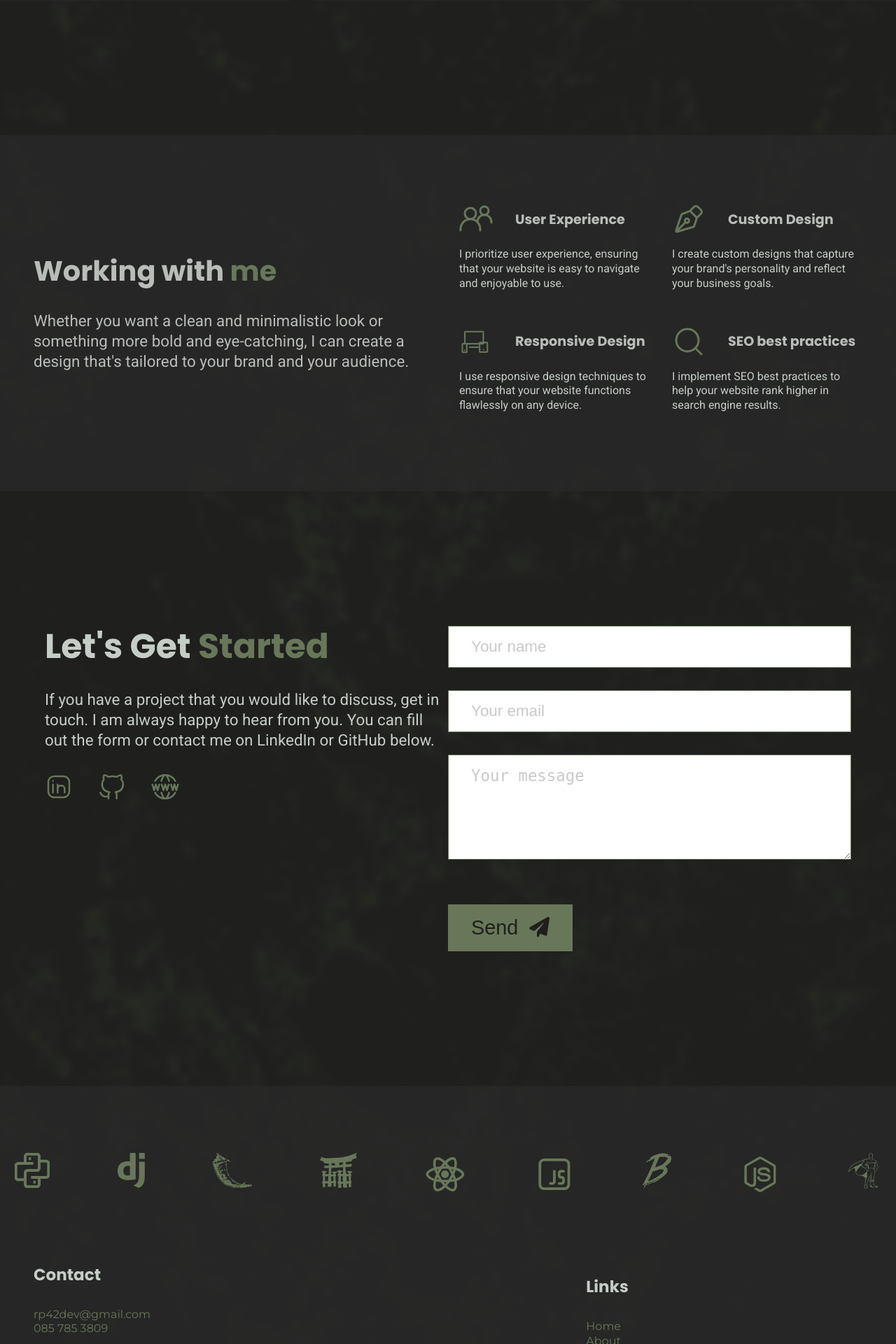
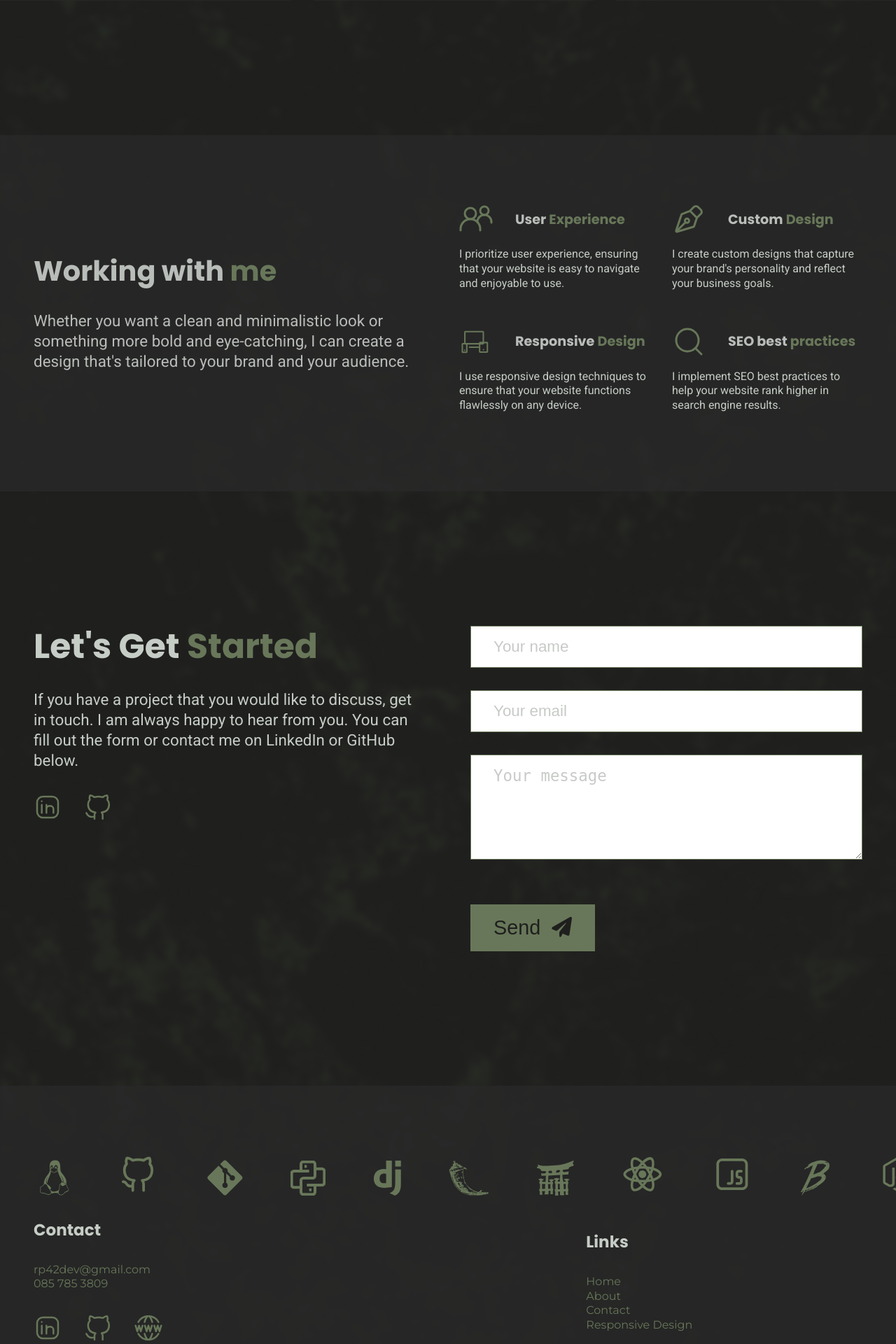
Before and after one commit to rp42dev/django_project, a Django app: page /about/ in a window 1280 px wide. Shown: the part 4046-5966 px from the top of the page at 70% size. Run offline with Django 4.2, Linux system fonts and the light colour scheme.

Commit message:
add content

```diff
--- a/DJANGO_PROJECT/static/css/style.css
+++ b/DJANGO_PROJECT/static/css/style.css
@@ -2082,7 +2082,6 @@
     flex-wrap: nowrap;
     flex-direction: row !important;
     gap: 2rem 2rem;
-
 }
 
 
@@ -2610,6 +2609,16 @@
 .flex__center {
     display: flex;
     justify-content: center;
+    align-items: center;
+}
+
+.flex__horizontal-center {
+    display: flex;
+    justify-content: center;
+}
+
+.flex__vertical-center {
+    display: flex;
     align-items: center;
 }
 
@@ -3094,10 +3103,18 @@
 .marquee__container {
     display: grid;
     grid-template-columns: repeat(2, 1fr);
+    width: 100%;
 }
 
 .marquee__text {
     display: inline-block;
+    white-space: nowrap;
+    width: 100%;
+}
+
+.marquee__text div {
+    display: inline-block;
+    white-space: nowrap;
 }
 
 
--- a/DJANGO_PROJECT/templates/base.html
+++ b/DJANGO_PROJECT/templates/base.html
@@ -65,9 +65,8 @@
     <div class="bg"></div>
 
     {% block footer %}
-    {% include 'partials/featured/featured-tech.html' %}
+    {% endblock %}
     {% include 'partials/footer.html' %}
-    {% endblock %}
 
     {% block postload_js %}
     {% endblock %}
--- a/DJANGO_PROJECT/templates/partials/footer.html
+++ b/DJANGO_PROJECT/templates/partials/footer.html
@@ -1,6 +1,8 @@
 {% load static %}
 <section>
-  <div class="bg-gray9 footer">
+  <div class="spacer"></div>
+  <div class="bg-gray9 footer py-4">
+    {% include 'partials/featured/featured-tech.html' %}
     <div class="container">
       <div class="flex__column px-2 px-sm-3">
 
@@ -46,6 +48,5 @@
 
       </div>
     </div>
-    <div class="spacer-3"></div>
   </div>
 </section>
--- a/home/templates/partials/about/featured-code.html
+++ b/home/templates/partials/about/featured-code.html
@@ -2,8 +2,8 @@
 <div class="">
     <div class="spacer"></div>
     <div class="container contact">
-        <article id="how" class="row bg-gray9 px-2 px-lg-2 py-6">
-            <div class="col-12 col-lg-6 justify-column-center mx-0 px-sm-1">
+        <article id="how" class="row bg-gray9 px-1 px-lg-2 py-6">
+            <div class="col-12 col-lg-6 justify-column-center px-1">
                 <h2 class="light">
                     Software <span class="primary">Development</span></h2>
                 <div class="spacer-2"></div>
--- a/home/templates/partials/featured/featured-contact.html
+++ b/home/templates/partials/featured/featured-contact.html
@@ -1,18 +1,16 @@
 {% load static %}
 <div class="spacer"></div>
 <section>
-    <div class="container contact px-2 px-md-4">
+    <div class="container contact px-0 px-lg-1">
       <div id="form" class="row">
-        <div class="col-12 col-md-6 flex__column">
+        <div class="col-12 col-md-6 flex__column px-2">
           <h1 class="Light ">Let's Get <span class=" primary">Started</span></h1>
-          <p class="medium-text form-text p-0 pr-md-4 ">
+          <p class="medium-text form-text">
             If you have a project that you would like to discuss, get in touch. I am always happy to hear from
-            you.
-
-            You can fill out the form or contact me on LinkedIn or GitHub below.</p>
-         {% include 'partials/links.html' %}
+            you. You can fill out the form or contact me on LinkedIn or GitHub below.</p>
+         {% include 'partials/links2.html' %}
         </div>
-        <div class="form__overlay col-12 col-md-6">
+        <div class="form__overlay col-12 col-md-6 px-2">
           <form action="" method="post" class="form">
             {% csrf_token %}
             <div class="form__group">
--- a/home/templates/partials/featured/featured-devices.html
+++ b/home/templates/partials/featured/featured-devices.html
@@ -4,7 +4,7 @@
   <div class="image__feature col-12 col-lg-6">
     <img src="{% static 'img/devices3.webp' %}" alt="Hero Image">
   </div>
-  <div class="px-2 px-lg-3 py-0 py-lg-4 flex__column col-12 col-lg-6 justify-column-center">
+  <div class="px-2 px-lg-3 py-0 flex__column col-12 col-lg-6 justify-column-center">
     <h2>Responsive <span class="primary">Design</span></h2>
     <p class="light medium-text">
       I believe that a website should be easy to use and navigate, no matter who you are or what
--- a/home/templates/partials/featured/featured-how.html
+++ b/home/templates/partials/featured/featured-how.html
@@ -2,8 +2,8 @@
 <div class="">
     <div class="spacer"></div>
     <div class="container contact">
-        <article id="how" class="row bg-gray9 px-2 px-lg-2 py-6">
-            <div class="col-12 col-lg-6 justify-column-center mx-0 px-sm-1">
+        <article id="how" class="row bg-gray9 px-1 px-lg-2 py-6">
+            <div class="col-12 col-lg-6 justify-column-center px-1">
                 <h2 class="light"> Working with<span class="primary"> me</span></h2>
                 <div class="spacer-2"></div>
                 <p class="light medium-text">
@@ -12,23 +12,23 @@
                 </p>
                 <div class="spacer-2 d-block d-none-lg"></div>
             </div>
-            <div class="col-12 col-lg-6 justify-column-center">
+            <div class="col-12 col-lg-6 justify-column">
 
                 <div class="row">
-                    <div class="col-12 col-sm-6 light form-text mx-0 px-sm-1">
+                    <div class="col-12 col-sm-6 light form-text px-0 px-sm-1">
                         <div class="flex__row icon-sm">
                             <img src="{% static 'icons\group.svg' %}" alt="User experience">
-                            <h6 class="light my-auto">User Experience</h6>
+                            <h6 class="light my-auto">User <span class="primary">Experience</span></h6>
                         </div>
                         <p class="py-1">
                             I prioritize user experience,
                             ensuring that your website is
                             easy to navigate and enjoyable to use.</p>
                     </div>
-                    <div class="col-12 col-sm-6 light form-text icon-sm mx-0 px-sm-1">
+                    <div class="col-12 col-sm-6 light form-text icon-sm px-0 px-sm-1">
                         <div class="flex__row icon-sm">
                             <img src="{% static 'icons\design-nib.svg' %}" alt="Custom design">
-                            <h6 class="light my-auto">Custom Design</h6>
+                            <h6 class="light my-auto">Custom <span class="primary">Design</span></h6>
                         </div>
                         <p class="py-1">
                             I create custom designs that capture your brand's
@@ -41,7 +41,7 @@
                     <div class="col-12 col-sm-6 light form-text icon-sm mx-0 px-sm-1">
                         <div class="flex__row icon-sm">
                             <img src="{% static 'icons\responsive.svg' %}" alt="responsive">
-                            <h6 class="light my-auto">Responsive Design</h6>
+                            <h6 class="light my-auto">Responsive <span class="primary">Design</span></h6>
                         </div>
                         <p class="py-1">
                             I use responsive design techniques to ensure that your
@@ -52,7 +52,7 @@
                     <div class="col-12 col-sm-6 light form-text icon-sm mx-0 px-sm-1">
                         <div class="flex__row icon-sm">
                             <img src="{% static 'icons\search.svg' %}" alt="seo">
-                            <h6 class="light my-auto">SEO best practices</h6>
+                            <h6 class="light my-auto">SEO best <span class="primary">practices</span></h6>
                         </div>
                         <p class="py-1">
                             I implement SEO best practices to help your website rank
--- a/home/templates/partials/featured/featured-services.html
+++ b/home/templates/partials/featured/featured-services.html
@@ -4,7 +4,7 @@
 <section>
   <div class="bg-gray9">
     <div class="container tech">
-      <div class="row tech p-0 py-2 py-lg-4 p-sm-2">
+      <div class="row tech px-0 py-4 px-sm-2">
 
         <div class="flex__item p-2">
           <div class="flex__row icon">
--- a/home/templates/partials/featured/featured-tech.html
+++ b/home/templates/partials/featured/featured-tech.html
@@ -1,12 +1,7 @@
 {% load static %}
-
-<div class="spacer"></div>
-<section class="row bg-gray9 x-hidden">
+<section class="row x-hidden">
   <div class="marquee__container x-scroll">
-
     <div class="marquee__text">
-      <div class="row2 tech p-0 py-2 py-lg-4 p-sm-2">
-
       <div class="p-2">
         <img src="{% static 'icons\tech\python.svg' %}" alt="Python">
       </div>
@@ -61,64 +56,4 @@
 
     </div>
   </div>
-
-    <div class="marquee__text">
-      <div class="row2 tech p-0 py-2 py-lg-4 p-sm-2">
-
-        <div class="p-2">
-          <img src="{% static 'icons\tech\python.svg' %}" alt="Python">
-        </div>
-
-        <div class="p-2">
-          <img src="{% static 'icons\tech\django.svg' %}" alt="Django">
-        </div>
-
-        <div class="p-2">
-          <img src="{% static 'icons\tech\flask.svg' %}" alt="flask">
-        </div>
-
-        <div class="p-2">
-          <img src="{% static 'icons\tech\jinja.svg' %}" alt="jinja">
-        </div>
-
-        <div class="p-2">
-          <img src="{% static 'icons\tech\react.svg' %}" alt="React">
-        </div>
-
-        <div class="p-2">
-          <img src="{% static 'icons\tech\javascript.svg' %}" alt="JavaScript">
-        </div>
-
-        <div class="p-2">
-          <img src="{% static 'icons\tech\babel.svg' %}" alt="babel">
-        </div>
-
-        <div class="p-2">
-          <img src="{% static 'icons\tech\nodejs.svg' %}" alt="nodejs">
-        </div>
-
-        <div class="p-2">
-          <img src="{% static 'icons\tech\gsap.svg' %}" alt="gsap">
-        </div>
-
-        <div class="p-2">
-          <img src="{% static 'icons\tech\nginx.svg' %}" alt="nginx">
-        </div>
-
-        <div class="p-2">
-          <img src="{% static 'icons\tech\linux.svg' %}" alt="Linux">
-        </div>
-
-        <div class="p-2">
-          <img src="{% static 'icons\tech\github.svg' %}" alt="github">
-        </div>
-
-        <div class="p-2">
-          <img src="{% static 'icons\tech\git.svg' %}" alt="git">
-        </div>
-
-      </div>
-    </div>
-
-  </div>
 </section>
--- a/home/templates/partials/links.html
+++ b/home/templates/partials/links.html
@@ -1,5 +1,5 @@
 {% load static %}
-<div class="icon-xs">
+<div class="icon-xs flex__vertical-center">
     <a href="https://www.linkedin.com/in/rp42/" class="primary">
          <img src="{% static 'icons\linkedin.svg' %}" alt="Go to Linkedin">
     </a>
--- a/home/templates/partials/links2.html
+++ b/home/templates/partials/links2.html
@@ -1,5 +1,5 @@
 {% load static %}
-<div class="icon-xs">
+<div class="icon-xs flex__vertical-center">
     <a href="https://www.linkedin.com/in/rp42/" class="primary">
          <img src="{% static 'icons\linkedin.svg' %}" alt="Go to Linkedin">
     </a>
```
Also changed, not shown: DJANGO_PROJECT/static/js/script.js (+24 -18 lines). Lines whose indentation alone changed are shown as unchanged.
